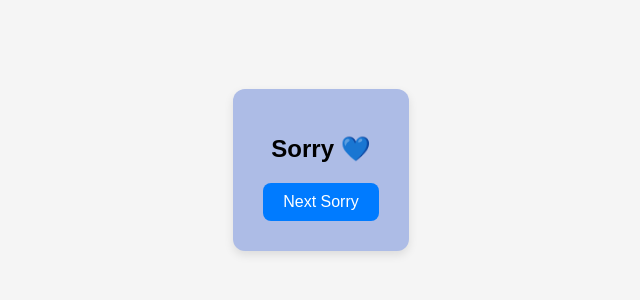
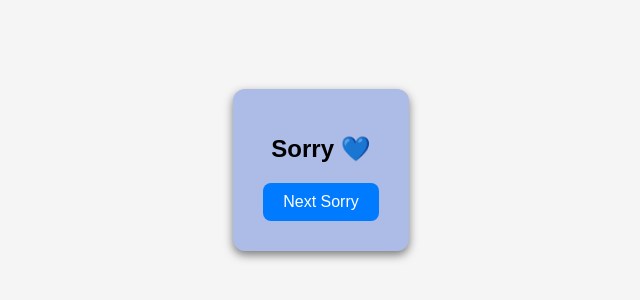
Before and after one commit to Asif2002/sorry, a plain HTML site: page index.html in a window 1280 px wide. Shown: the part 230-530 px from the top of the page, without its empty margins (319-959 px from the left). Drawn offline with Linux system fonts and the light colour scheme.

Commit message:
Update index.html

```diff
--- a/index.html
+++ b/index.html
@@ -19,7 +19,7 @@
       background: #ADBCE6;
       padding: 30px;
       border-radius: 12px;
-      box-shadow: 0px 4px 10px rgba(0,0,0,0.1);
+      box-shadow: 0px 4px 10px rgba(0,0,0,0.5);
       max-width: 400px;
     }
     h1 {
```
